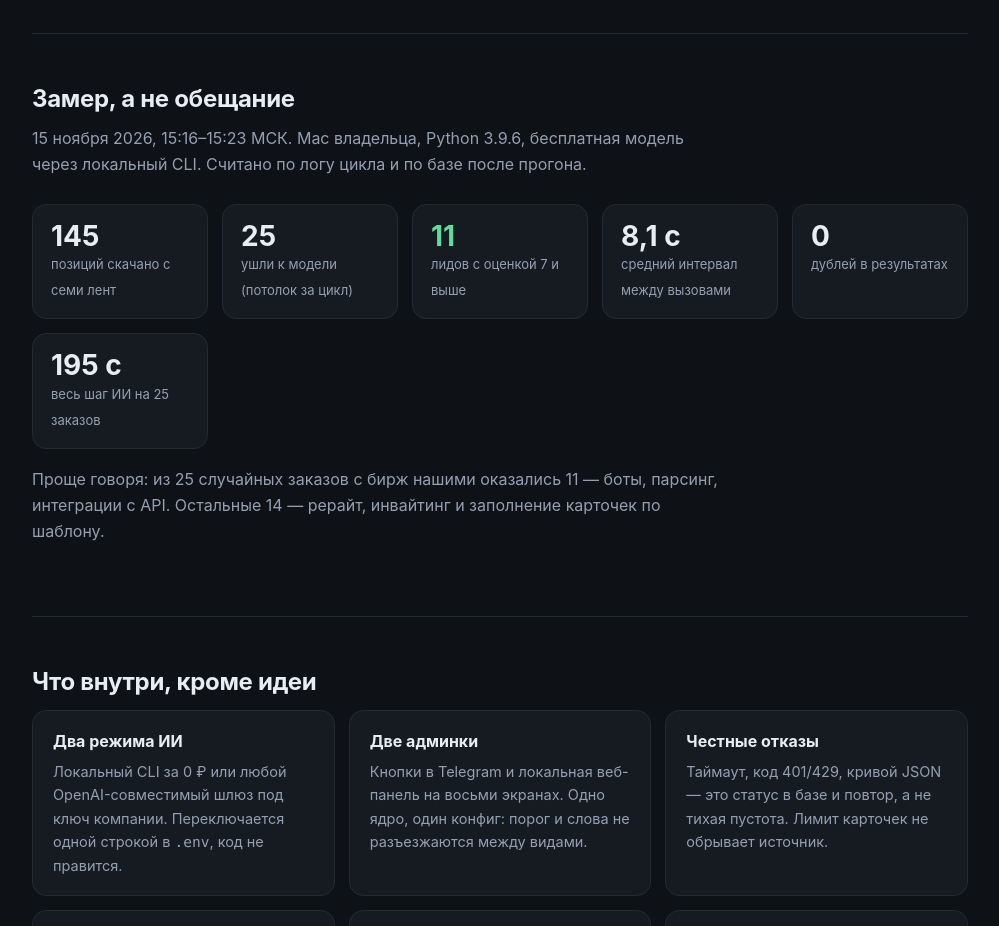
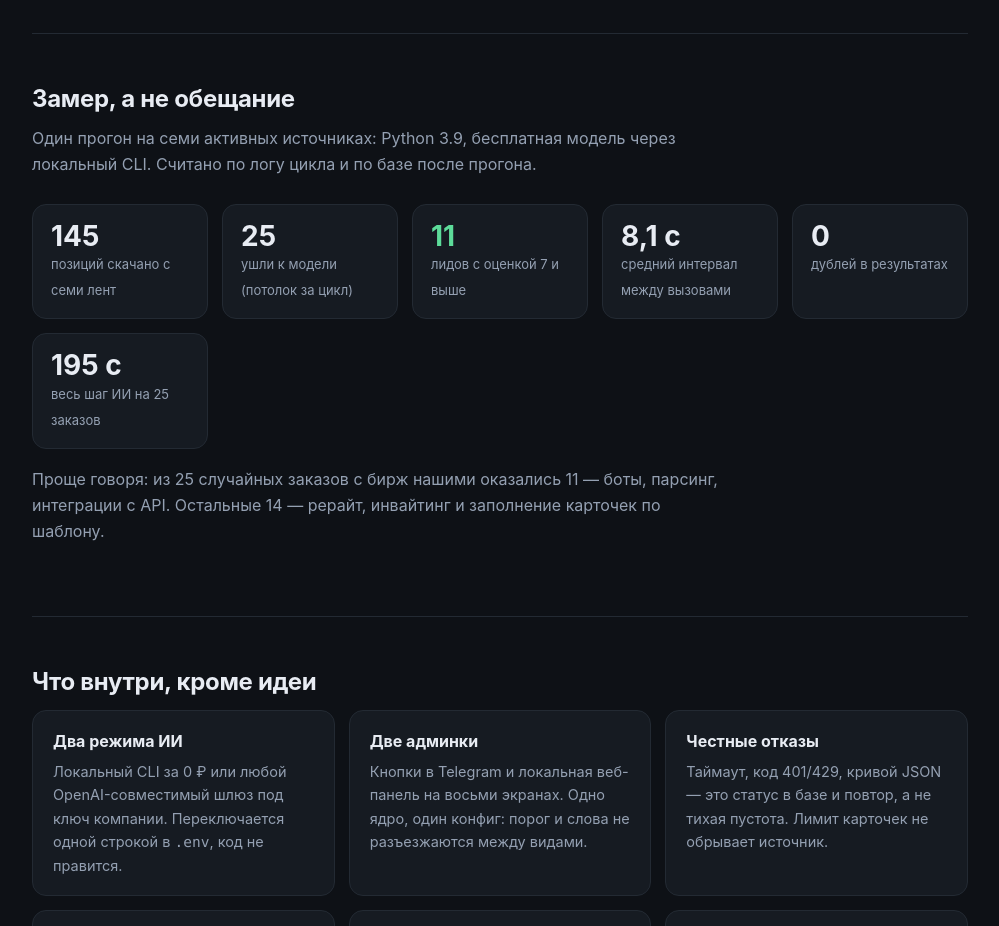
Before and after one commit to Gerlod-os/ai-lead-radar, a plain HTML site: page vitrina/index.html in a window 1280 px wide. Shown: the part 1160-2086 px from the top of the page, without its empty margins (140-1139 px from the left). Drawn offline with Linux system fonts and the light colour scheme.

Commit message:
Витрина: подпись под каждым скриншотом, страница проекта вернулась
- заголовок раздела: «Какие задачи бизнеса это может закрыть»
- подписи под всеми четырьмя картинками и под таблицей
- site.jpg вернулся: блок «Что внутри» и «Запуск», числа 395
- из блока замера на странице убраны личные данные и время

```diff
--- a/vitrina/index.html
+++ b/vitrina/index.html
@@ -121,8 +121,8 @@
   <section id="numbers">
     <h2>Замер, а не обещание</h2>
     <p class="sub">
-      15 ноября 2026, 15:16–15:23 МСК. Mac владельца, Python 3.9.6, бесплатная модель
-      через локальный CLI. Считано по логу цикла и по базе после прогона.
+      Один прогон на семи активных источниках: Python 3.9, бесплатная модель через
+      локальный CLI. Считано по логу цикла и по базе после прогона.
     </p>
     <div class="nums">
       <div class="num"><b>145</b><span>позиций скачано с семи лент</span></div>
```
Also changed, not shown: vitrina/site.jpg (added), 1 other file.
